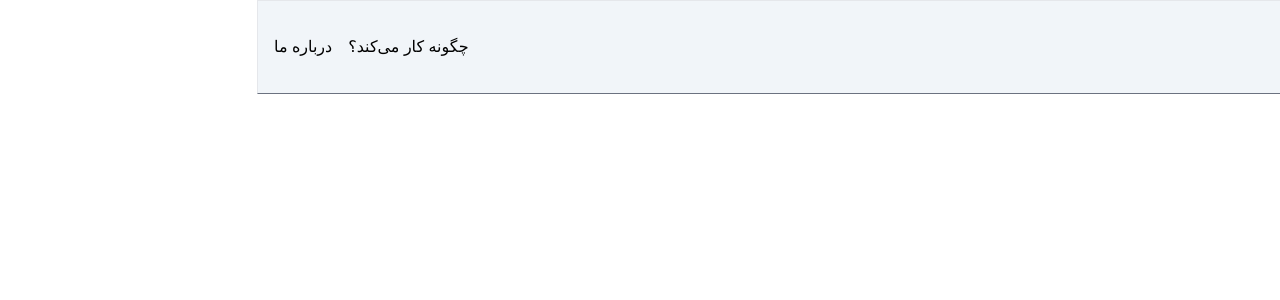
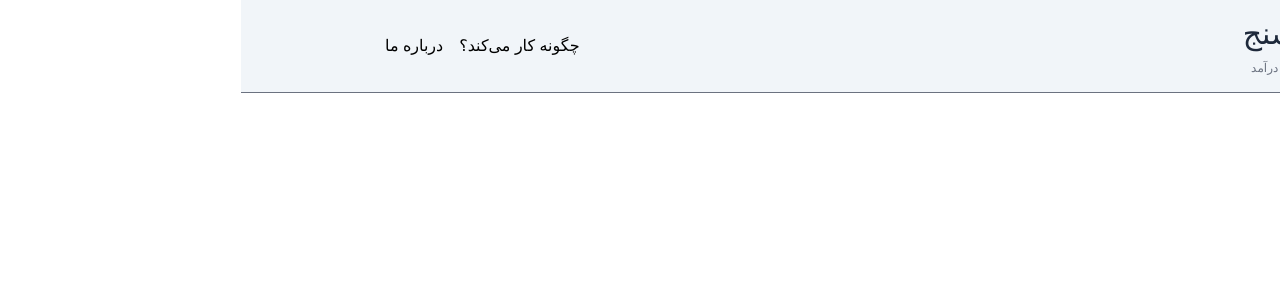
Before and after one commit to maryayi/tax-calculator, a React (Vite) app: page / in a window 1280 px wide. Shown: the top 300 px of the page. Built offline with nearby package versions, Linux system fonts and the light colour scheme; a small style sheet from the web is missing.

Commit message:
fix: changed max width

```diff
--- a/src/components/Header.tsx
+++ b/src/components/Header.tsx
@@ -3,10 +3,12 @@ import HeaderTitle from './HeaderTitle';
 
 function Header() {
   return (
-    <header className="flex bg-slate-100 p-4 border justify-between border-b-gray-500 border-solid">
-      <HeaderTitle subTitle="محاسبه مالیات بر درآمد">مالیات‌سنج</HeaderTitle>
-      <HeaderLinks />
-    </header>
+    <div className="bg-slate-100 flex w-full border-b border-b-gray-500 border-solid justify-center">
+      <header className="flex max-w-5xl w-full p-4 justify-between">
+        <HeaderTitle subTitle="محاسبه مالیات بر درآمد">مالیات‌سنج</HeaderTitle>
+        <HeaderLinks />
+      </header>
+    </div>
   );
 }
 
```
